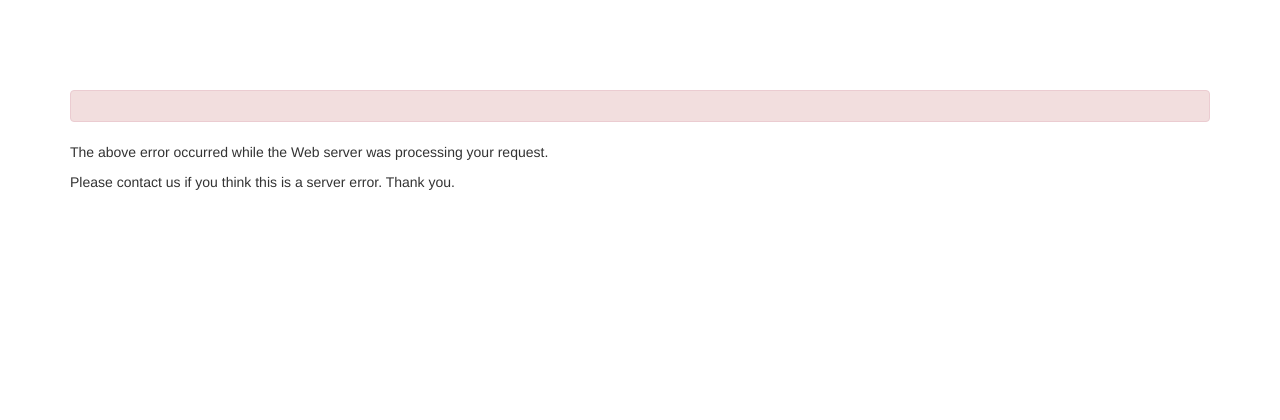
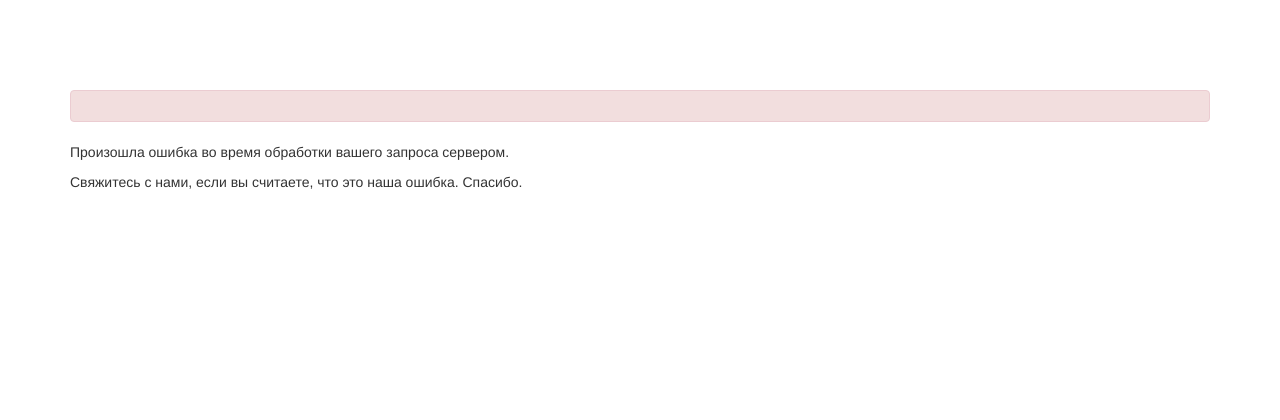
Before and after one commit to CyanoFresh/PhotoSchool, a Yii app: template views/site/error.php in a window 1280 px wide. Shown: the top 420 px of the page. Run offline with PHP 8.4 and a stand-in for Yii, Linux system fonts and the light colour scheme; the template is opened without the code that fills it, so the values that code supplies are empty; some libraries are stand-ins or nearby versions.

Commit message:
New features

```diff
--- a/views/layouts/main.php
+++ b/views/layouts/main.php
@@ -18,7 +18,7 @@ AppAsset::register($this);
     <meta charset="<?= Yii::$app->charset ?>">
     <meta name="viewport" content="width=device-width, initial-scale=1">
     <?= Html::csrfMetaTags() ?>
-    <title><?= Html::encode($this->title) ?></title>
+    <title><?= $this->title ?> - <?= Yii::$app->name ?></title>
     <?php $this->head() ?>
 </head>
 <body>
--- a/views/site/error.php
+++ b/views/site/error.php
@@ -18,10 +18,10 @@ $this->title = $name;
     </div>
 
     <p>
-        The above error occurred while the Web server was processing your request.
+        Произошла ошибка во время обработки вашего запроса сервером.
     </p>
     <p>
-        Please contact us if you think this is a server error. Thank you.
+        Свяжитесь с нами, если вы считаете, что это наша ошибка. Спасибо.
     </p>
 
 </div>
--- a/views/site/index.php
+++ b/views/site/index.php
@@ -6,7 +6,7 @@
 use yii\bootstrap\ActiveForm;
 use yii\bootstrap\Html;
 
-$this->title = 'My Yii Application';
+$this->title = 'Главная';
 ?>
 <div class="site-index">
 
--- a/views/site/success.php
+++ b/views/site/success.php
@@ -3,11 +3,11 @@
 /* @var $this yii\web\View */
 /* @var $model app\models\Form */
 
-$this->title = 'Success';
+$this->title = 'Вы успешно заполнили анкету';
 ?>
 <div class="site-success">
     <div class="alert alert-success">
-        Вы успешно заполнили форму. Мы с вами свяжемся
+        Вы успешно заполнили анкету. Мы с вами свяжемся
     </div>
 
     <a href="<?= \yii\helpers\Url::to('') ?>" class="btn btn-lg btn-primary">
```
